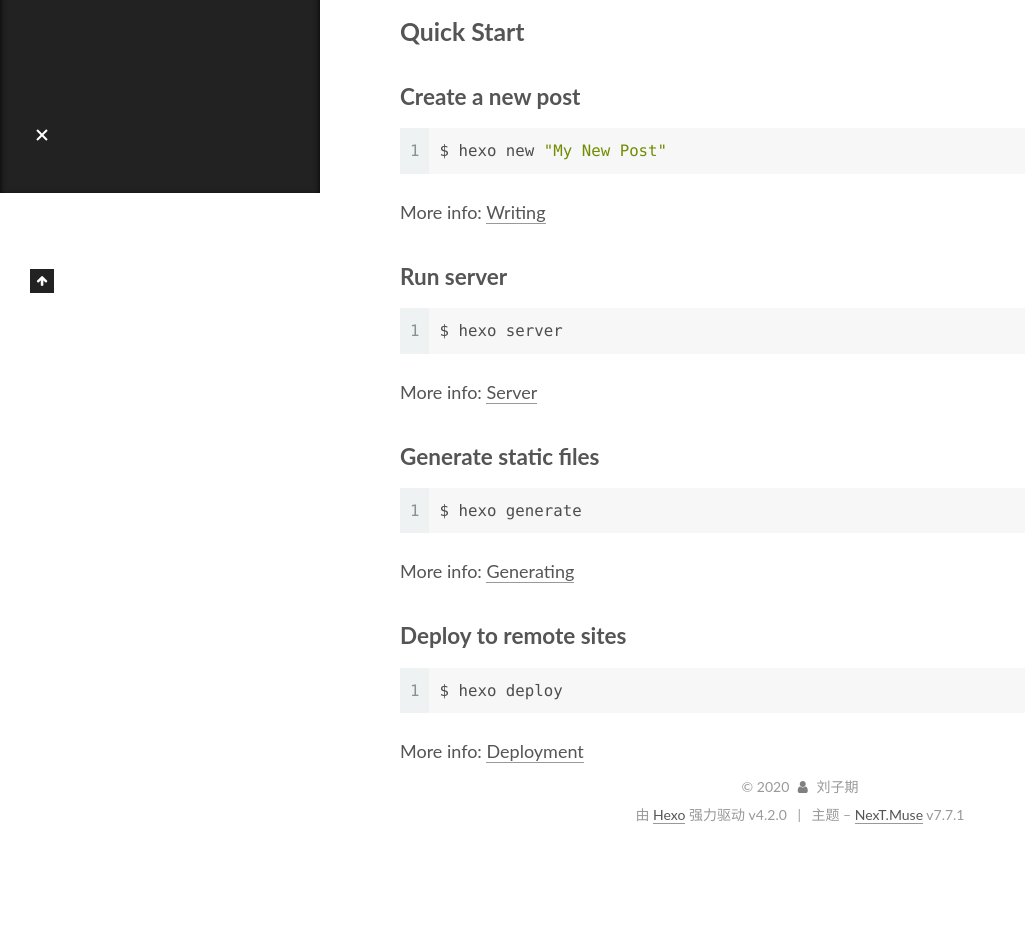
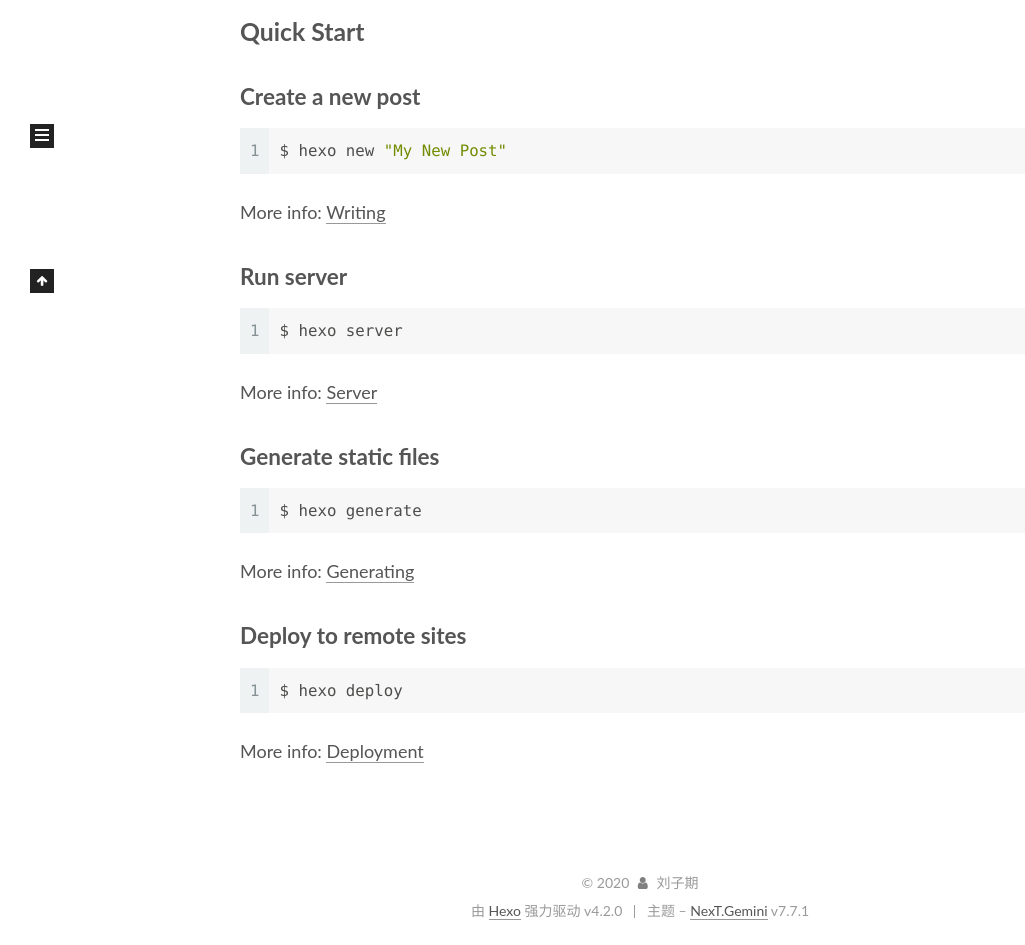
Before and after one commit to Shawshank52611/Shawshank52611.github.io, a plain HTML site: page 2020/02/20/hello-world/index.html in a window 1280 px wide. Shown: the part 607-1552 px from the top of the page, without its empty margins (0-1025 px from the left). Before the commit the page ends 1456 px from the top, so only its background shows below. Drawn offline with Linux system fonts and the light colour scheme.

Commit message:
Site updated: 2020-02-20 21:40:44

```diff
--- a/2020/02/20/hello-world/index.html
+++ b/2020/02/20/hello-world/index.html
@@ -17,7 +17,7 @@
 
 <script id="hexo-configurations">
     var NexT = window.NexT || {};
-    var CONFIG = {"hostname":"shawshank52611.github.io","root":"/","scheme":"Muse","version":"7.7.1","exturl":false,"sidebar":{"position":"left","display":"post","padding":18,"offset":12,"onmobile":false},"copycode":{"enable":false,"show_result":false,"style":null},"back2top":{"enable":true,"sidebar":false,"scrollpercent":false},"bookmark":{"enable":false,"color":"#222","save":"auto"},"fancybox":false,"mediumzoom":false,"lazyload":false,"pangu":false,"comments":{"style":"tabs","active":null,"storage":true,"lazyload":false,"nav":null},"algolia":{"hits":{"per_page":10},"labels":{"input_placeholder":"Search for Posts","hits_empty":"We didn't find any results for the search: ${query}","hits_stats":"${hits} results found in ${time} ms"}},"localsearch":{"enable":false,"trigger":"auto","top_n_per_article":1,"unescape":false,"preload":false},"motion":{"enable":true,"async":false,"transition":{"post_block":"fadeIn","post_header":"slideDownIn","post_body":"slideDownIn","coll_header":"slideLeftIn","sidebar":"slideUpIn"}}};
+    var CONFIG = {"hostname":"shawshank52611.github.io","root":"/","scheme":"Gemini","version":"7.7.1","exturl":false,"sidebar":{"position":"left","display":"post","padding":18,"offset":12,"onmobile":false},"copycode":{"enable":false,"show_result":false,"style":null},"back2top":{"enable":true,"sidebar":false,"scrollpercent":false},"bookmark":{"enable":false,"color":"#222","save":"auto"},"fancybox":false,"mediumzoom":false,"lazyload":false,"pangu":false,"comments":{"style":"tabs","active":null,"storage":true,"lazyload":false,"nav":null},"algolia":{"hits":{"per_page":10},"labels":{"input_placeholder":"Search for Posts","hits_empty":"We didn't find any results for the search: ${query}","hits_stats":"${hits} results found in ${time} ms"}},"localsearch":{"enable":false,"trigger":"auto","top_n_per_article":1,"unescape":false,"preload":false},"motion":{"enable":true,"async":false,"transition":{"post_block":"fadeIn","post_header":"slideDownIn","post_body":"slideDownIn","coll_header":"slideLeftIn","sidebar":"slideUpIn"}}};
   </script>
 
   <meta name="description" content="Welcome to Hexo! This is your very first post. Check documentation for more info. If you get any problems when using Hexo, you can find the answer in troubleshooting or you can ask me on GitHub. Quick">
@@ -316,7 +316,7 @@
   <div class="powered-by">由 <a href="https://hexo.io/" class="theme-link" rel="noopener" target="_blank">Hexo</a> 强力驱动 v4.2.0
   </div>
   <span class="post-meta-divider">|</span>
-  <div class="theme-info">主题 – <a href="https://muse.theme-next.org/" class="theme-link" rel="noopener" target="_blank">NexT.Muse</a> v7.7.1
+  <div class="theme-info">主题 – <a href="https://theme-next.org/" class="theme-link" rel="noopener" target="_blank">NexT.Gemini</a> v7.7.1
   </div>
 
 
@@ -342,7 +342,7 @@
 <script src="/js/motion.js"></script>
 
 
-<script src="/js/schemes/muse.js"></script>
+<script src="/js/schemes/pisces.js"></script>
 
 
 <script src="/js/next-boot.js"></script>
```
Also changed, not shown: archives/2020/02/index.html (+3 -3 lines), archives/2020/index.html (+3 -3 lines), archives/index.html (+3 -3 lines), index.html (+3 -3 lines).
